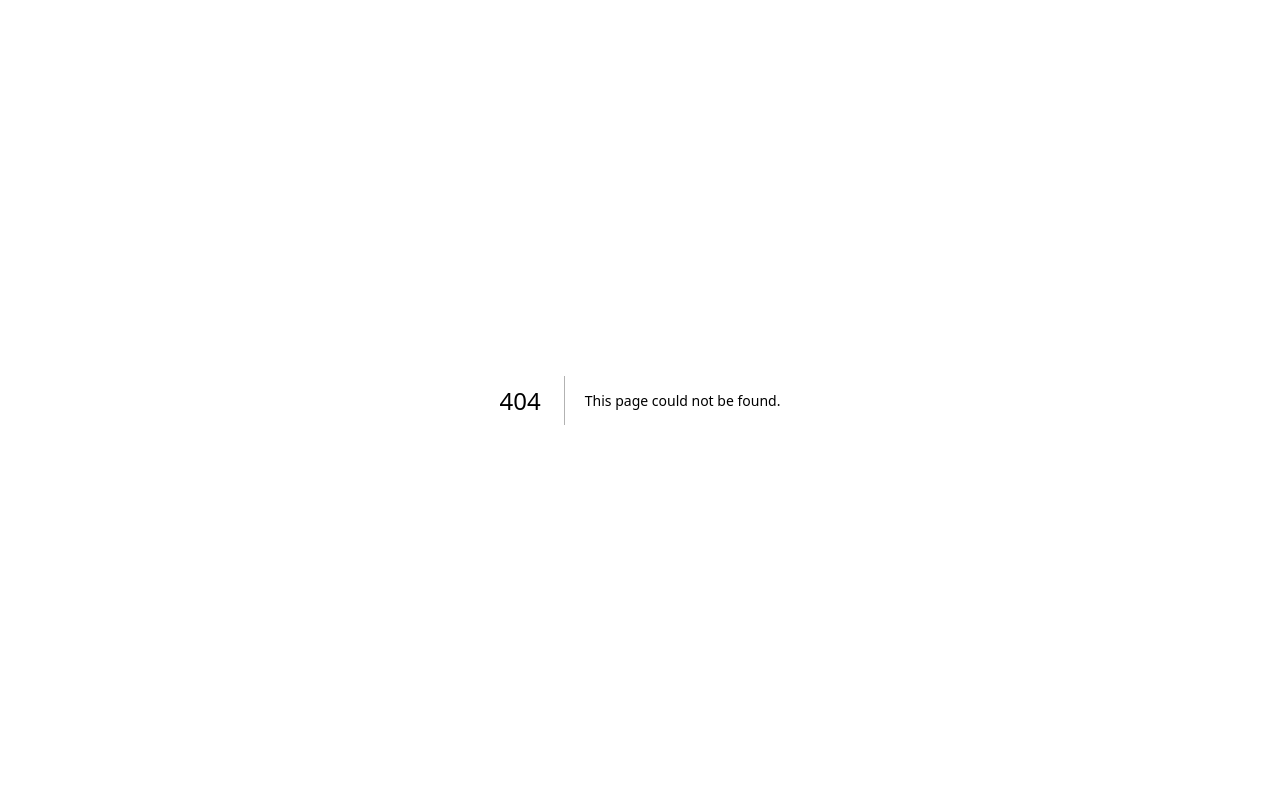
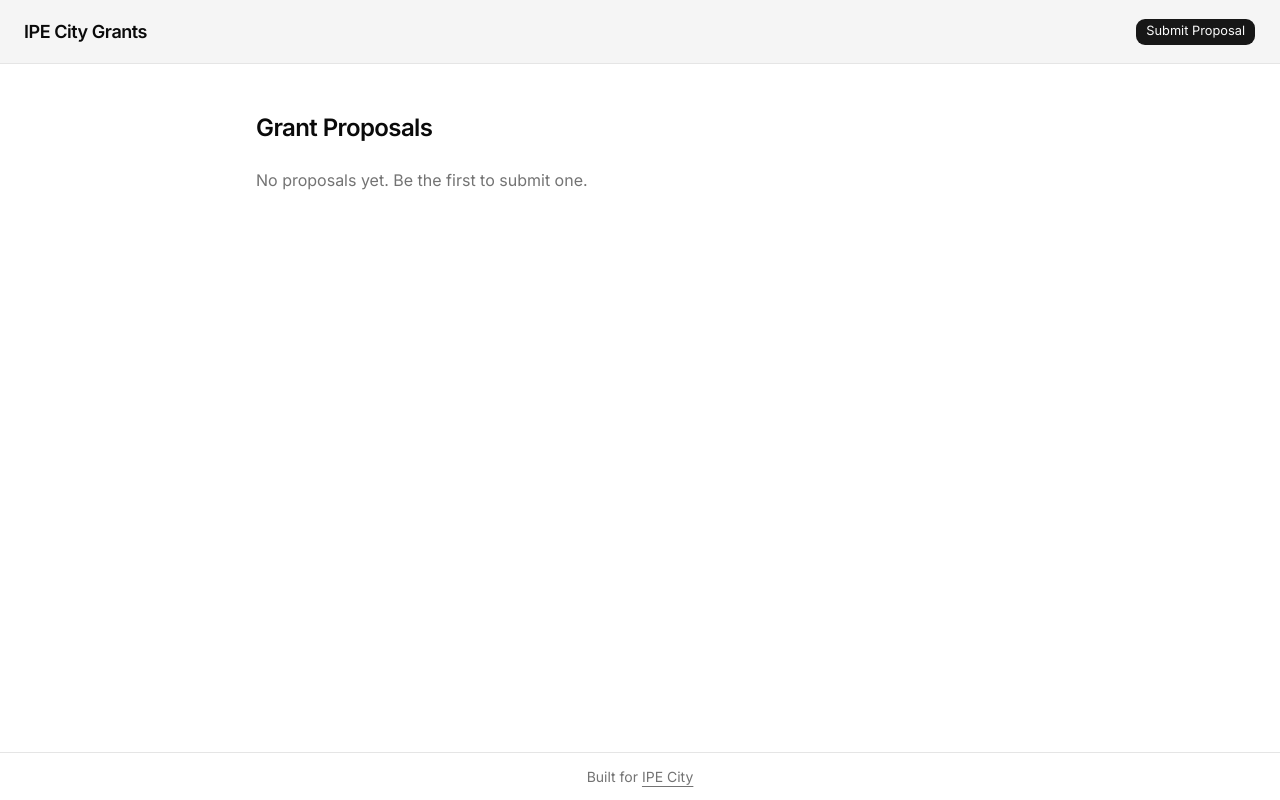
Before and after one commit to techlibs/ai-judge-agent, a Next.js app: page /proposals in a window 1280 px wide. Before the commit this address had no page. Built offline with nearby package versions, Linux system fonts and the light colour scheme.

Commit message:
feat(01-02): add app shell with navbar, footer, and proposals layout
AppShell with IPE City Grants navbar, submit proposal link, and footer.
Root redirects to /proposals. Proposals layout constrains to 768px max-width.

```diff
--- a/src/app/layout.tsx
+++ b/src/app/layout.tsx
@@ -1,20 +1,16 @@
 import type { Metadata } from "next";
-import { Geist, Geist_Mono } from "next/font/google";
+import { Inter } from "next/font/google";
+import { AppShell } from "@/components/app-shell";
 import "./globals.css";
 
-const geistSans = Geist({
-  variable: "--font-geist-sans",
+const inter = Inter({
   subsets: ["latin"],
-});
-
-const geistMono = Geist_Mono({
-  variable: "--font-geist-mono",
-  subsets: ["latin"],
+  weight: ["400", "600"],
 });
 
 export const metadata: Metadata = {
-  title: "Create Next App",
-  description: "Generated by create next app",
+  title: "IPE City Grants",
+  description: "AI-powered grant evaluation for IPE City",
 };
 
 export default function RootLayout({
@@ -23,11 +19,10 @@ export default function RootLayout({
   children: React.ReactNode;
 }>) {
   return (
-    <html
-      lang="en"
-      className={`${geistSans.variable} ${geistMono.variable} h-full antialiased`}
-    >
-      <body className="min-h-full flex flex-col">{children}</body>
+    <html lang="en" className={`${inter.className} h-full antialiased`}>
+      <body className="min-h-full flex flex-col">
+        <AppShell>{children}</AppShell>
+      </body>
     </html>
   );
 }
--- a/src/app/page.tsx
+++ b/src/app/page.tsx
@@ -1,65 +1,5 @@
-import Image from "next/image";
+import { redirect } from "next/navigation";
 
-export default function Home() {
-  return (
-    <div className="flex flex-col flex-1 items-center justify-center bg-zinc-50 font-sans dark:bg-black">
-      <main className="flex flex-1 w-full max-w-3xl flex-col items-center justify-between py-32 px-16 bg-white dark:bg-black sm:items-start">
-        <Image
-          className="dark:invert"
-          src="/next.svg"
-          alt="Next.js logo"
-          width={100}
-          height={20}
-          priority
-        />
-        <div className="flex flex-col items-center gap-6 text-center sm:items-start sm:text-left">
-          <h1 className="max-w-xs text-3xl font-semibold leading-10 tracking-tight text-black dark:text-zinc-50">
-            To get started, edit the page.tsx file.
-          </h1>
-          <p className="max-w-md text-lg leading-8 text-zinc-600 dark:text-zinc-400">
-            Looking for a starting point or more instructions? Head over to{" "}
-            <a
-              href="https://vercel.com/templates?framework=next.js&utm_source=create-next-app&utm_medium=appdir-template-tw&utm_campaign=create-next-app"
-              className="font-medium text-zinc-950 dark:text-zinc-50"
-            >
-              Templates
-            </a>{" "}
-            or the{" "}
-            <a
-              href="https://nextjs.org/learn?utm_source=create-next-app&utm_medium=appdir-template-tw&utm_campaign=create-next-app"
-              className="font-medium text-zinc-950 dark:text-zinc-50"
-            >
-              Learning
-            </a>{" "}
-            center.
-          </p>
-        </div>
-        <div className="flex flex-col gap-4 text-base font-medium sm:flex-row">
-          <a
-            className="flex h-12 w-full items-center justify-center gap-2 rounded-full bg-foreground px-5 text-background transition-colors hover:bg-[#383838] dark:hover:bg-[#ccc] md:w-[158px]"
-            href="https://vercel.com/new?utm_source=create-next-app&utm_medium=appdir-template-tw&utm_campaign=create-next-app"
-            target="_blank"
-            rel="noopener noreferrer"
-          >
-            <Image
-              className="dark:invert"
-              src="/vercel.svg"
-              alt="Vercel logomark"
-              width={16}
-              height={16}
-            />
-            Deploy Now
-          </a>
-          <a
-            className="flex h-12 w-full items-center justify-center rounded-full border border-solid border-black/[.08] px-5 transition-colors hover:border-transparent hover:bg-black/[.04] dark:border-white/[.145] dark:hover:bg-[#1a1a1a] md:w-[158px]"
-            href="https://nextjs.org/docs?utm_source=create-next-app&utm_medium=appdir-template-tw&utm_campaign=create-next-app"
-            target="_blank"
-            rel="noopener noreferrer"
-          >
-            Documentation
-          </a>
-        </div>
-      </main>
-    </div>
-  );
+export default function HomePage() {
+  redirect("/proposals");
 }
--- /dev/null
+++ b/src/app/proposals/layout.tsx
@@ -0,0 +1,9 @@
+export default function ProposalsLayout({
+  children,
+}: {
+  children: React.ReactNode;
+}) {
+  return (
+    <div className="mx-auto w-full max-w-3xl px-4 sm:px-0">{children}</div>
+  );
+}
--- /dev/null
+++ b/src/app/proposals/page.tsx
@@ -0,0 +1,12 @@
+export default function ProposalsPage() {
+  return (
+    <div className="space-y-6">
+      <h1 className="text-2xl font-semibold tracking-tight">
+        Grant Proposals
+      </h1>
+      <p className="text-muted-foreground">
+        No proposals yet. Be the first to submit one.
+      </p>
+    </div>
+  );
+}
--- /dev/null
+++ b/src/components/app-shell.tsx
@@ -0,0 +1,41 @@
+"use client";
+
+import Link from "next/link";
+import { buttonVariants } from "@/components/ui/button";
+
+export function AppShell({ children }: { children: React.ReactNode }) {
+  return (
+    <div className="flex min-h-screen flex-col">
+      <nav className="sticky top-0 z-50 flex h-16 items-center justify-between border-b border-border bg-secondary px-4 sm:px-6">
+        <Link
+          href="/proposals"
+          className="text-lg font-semibold tracking-tight"
+        >
+          IPE City Grants
+        </Link>
+        <Link
+          href="/proposals/new"
+          className={buttonVariants({ size: "sm" })}
+        >
+          Submit Proposal
+        </Link>
+      </nav>
+
+      <main className="flex-1 px-4 py-12 sm:px-0">{children}</main>
+
+      <footer className="flex h-12 items-center justify-center border-t border-border text-sm text-muted-foreground">
+        <p>
+          Built for{" "}
+          <a
+            href="https://ipe.city"
+            target="_blank"
+            rel="noopener noreferrer"
+            className="underline underline-offset-4 hover:text-foreground"
+          >
+            IPE City
+          </a>
+        </p>
+      </footer>
+    </div>
+  );
+}
```
